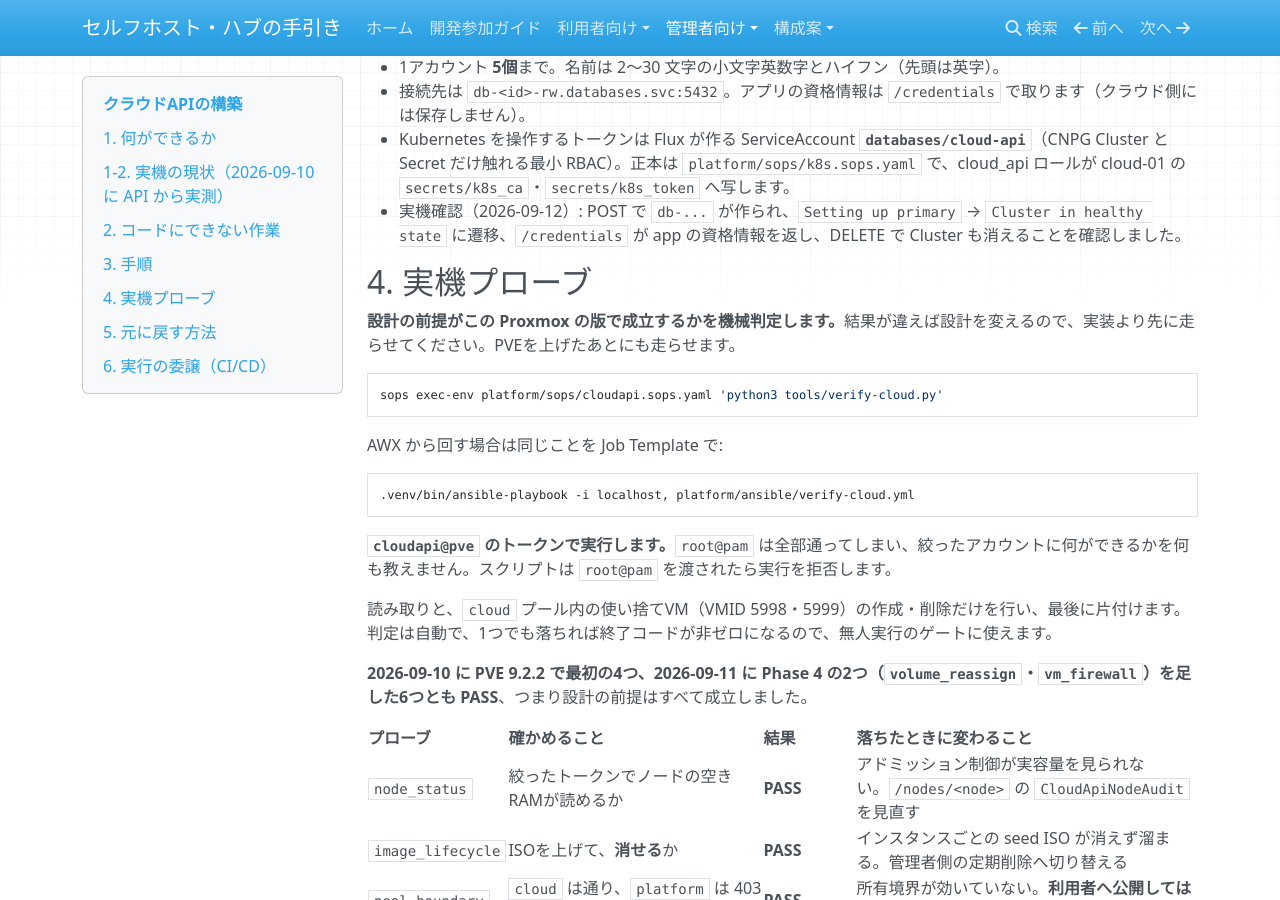
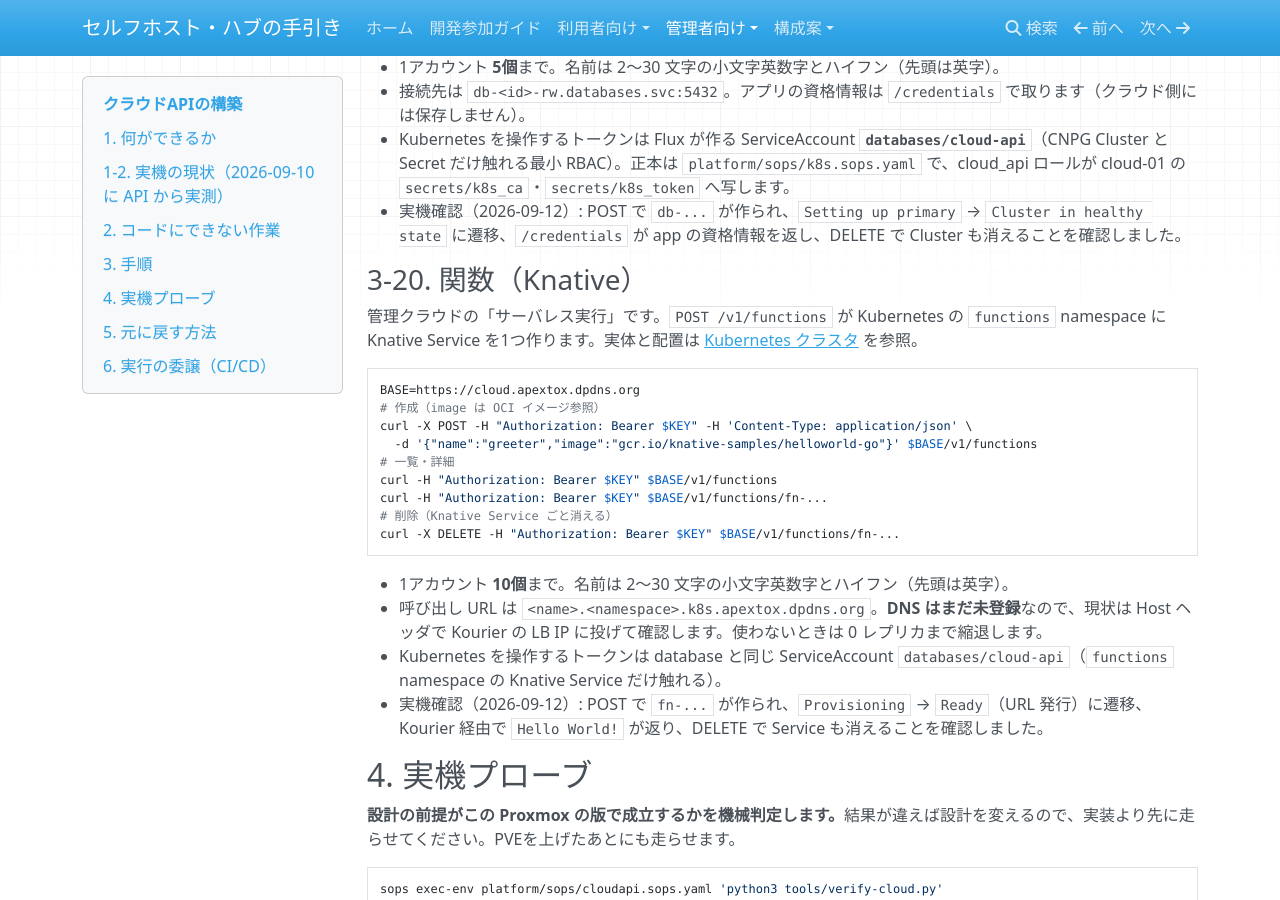
Before and after one commit to rurutheGeek/shake-cloud, an MkDocs documentation site: the page built from docs/operations/cloud.md, in a window 1280 px wide and 900 px high, scrolled down 24553 px. Built offline with MkDocs 1.6.1, drawn with Linux system fonts in a browser that asks for light colours; nearby versions of some CDN libraries.

Commit message:
docs(cloud): function（Knative）の API・Provider・CLI を記録する

````diff
--- a/docs/operations/cloud.md
+++ b/docs/operations/cloud.md
@@ -849,6 +849,27 @@
 - Kubernetes を操作するトークンは Flux が作る ServiceAccount **`databases/cloud-api`**（CNPG Cluster と Secret だけ触れる最小 RBAC）。正本は `platform/sops/k8s.sops.yaml` で、cloud_api ロールが cloud-01 の `secrets/k8s_ca`・`secrets/k8s_token` へ写します。
 - 実機確認（2026-09-12）: POST で `db-...` が作られ、`Setting up primary` → `Cluster in healthy state` に遷移、`/credentials` が app の資格情報を返し、DELETE で Cluster も消えることを確認しました。
 
+### 3-20. 関数（Knative）
+
+管理クラウドの「サーバレス実行」です。`POST /v1/functions` が Kubernetes の `functions` namespace に Knative Service を1つ作ります。実体と配置は [Kubernetes クラスタ](kubernetes.md) を参照。
+
+```bash
+BASE=https://cloud.apextox.dpdns.org
+# 作成（image は OCI イメージ参照）
+curl -X POST -H "Authorization: Bearer $KEY" -H 'Content-Type: application/json' \
+  -d '{"name":"greeter","image":"gcr.io/knative-samples/helloworld-go"}' $BASE/v1/functions
+# 一覧・詳細
+curl -H "Authorization: Bearer $KEY" $BASE/v1/functions
+curl -H "Authorization: Bearer $KEY" $BASE/v1/functions/fn-...
+# 削除（Knative Service ごと消える）
+curl -X DELETE -H "Authorization: Bearer $KEY" $BASE/v1/functions/fn-...
+```
+
+- 1アカウント **10個**まで。名前は 2〜30 文字の小文字英数字とハイフン（先頭は英字）。
+- 呼び出し URL は `<name>.<namespace>.k8s.apextox.dpdns.org`。**DNS はまだ未登録**なので、現状は Host ヘッダで Kourier の LB IP に投げて確認します。使わないときは 0 レプリカまで縮退します。
+- Kubernetes を操作するトークンは database と同じ ServiceAccount `databases/cloud-api`（`functions` namespace の Knative Service だけ触れる）。
+- 実機確認（2026-09-12）: POST で `fn-...` が作られ、`Provisioning` → `Ready`（URL 発行）に遷移、Kourier 経由で `Hello World!` が返り、DELETE で Service も消えることを確認しました。
+
 ## 4. 実機プローブ
 
 **設計の前提がこの Proxmox の版で成立するかを機械判定します。**結果が違えば設計を変えるので、実装より先に走らせてください。PVEを上げたあとにも走らせます。
````
Also changed, not shown: docs/architecture/cloud.md (+1 -1 lines), docs/operations/cli.md (+6 -0 lines), docs/operations/handover.md (+1 -1 lines), docs/operations/kubernetes.md (+2 -1 lines), docs/operations/terraform-provider.md (+8 -0 lines).
